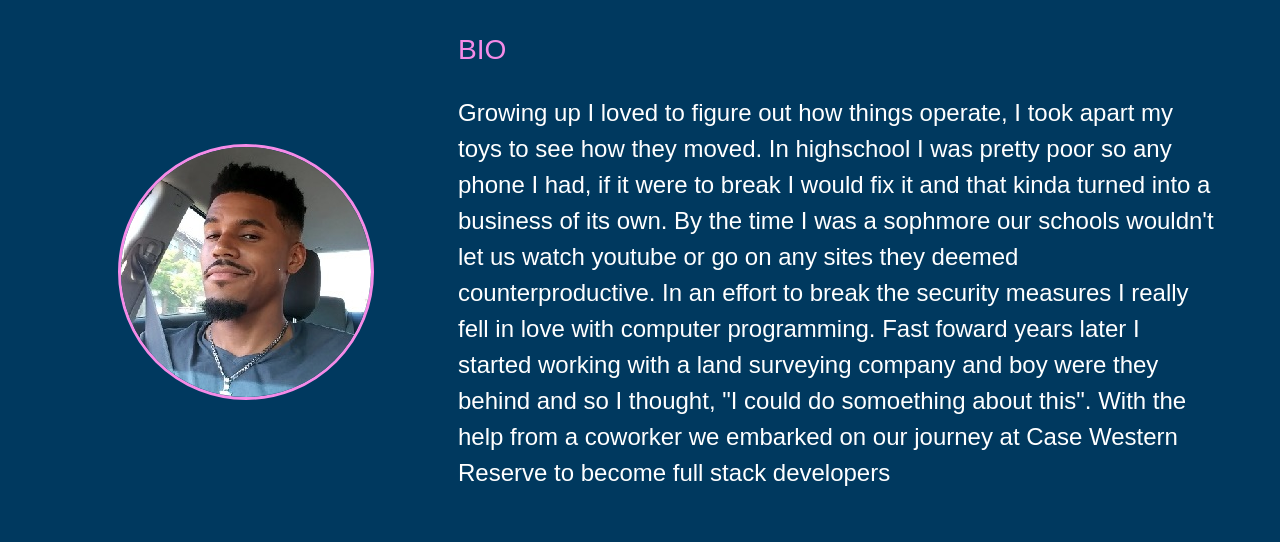
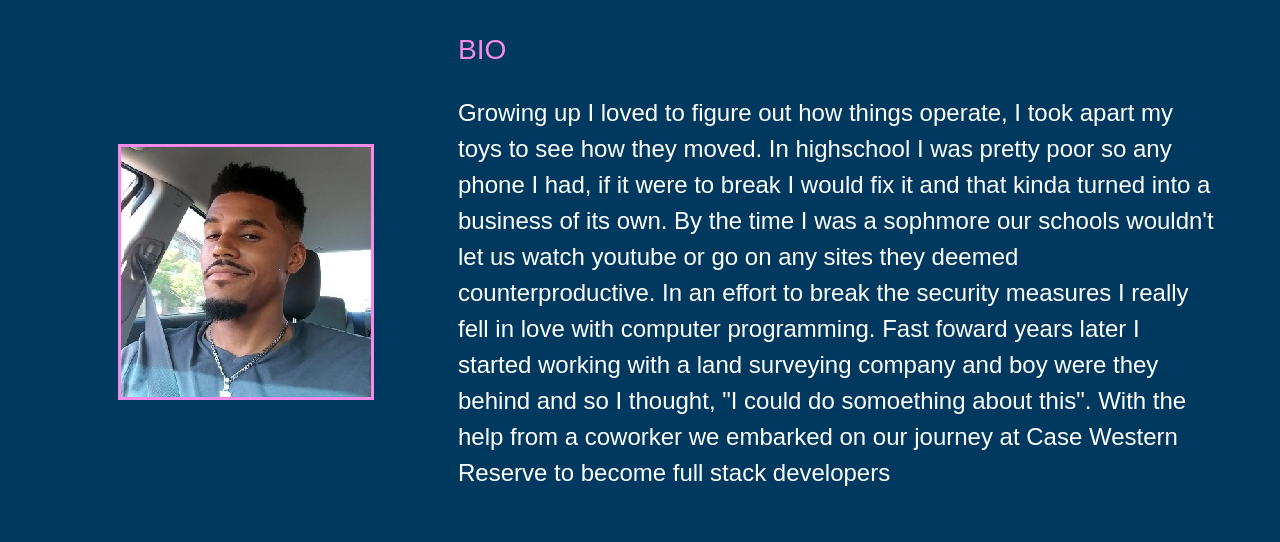
Before and after one commit to WileyLite/Fin-portfolio, a website: page Jay-main/about.html in a window 1280 px wide. Shown: the part 253-795 px from the top of the page. Drawn offline with Linux system fonts and the light colour scheme; files whose address does not match are found by name.

Commit message:
Creating portfolio pages

```diff
--- a/Jay-main/about.html
+++ b/Jay-main/about.html
@@ -61,7 +61,7 @@
       Some things about me
     </h2>
     <div class="about-info">
-      <img src="Jay-main/images/portrait.jpg" alt="Jalin Wiley" class="bio-image">
+      <img src="/images/portrait.jpg" alt="Jalin Wiley" class="bio-image">
 
       <div class="bio">
         <h3 class="text-secondary">BIO</h3>
--- a/scss/_menu.scss
+++ b/scss/_menu.scss
@@ -79,7 +79,7 @@
       width: 250px;
       height: 250px;
       background: url('../images/portrait.jpg');
-      border-radius: 100%;
+      // border-radius: 100%;
       border: solid 3px $secondary-color;
     }
   }
--- a/scss/main.scss
+++ b/scss/main.scss
@@ -84,7 +84,6 @@ main {
     .bio-image {
       grid-area: bioimage;
       margin: auto;
-      border-radius: 50%;
       border: $secondary-color 3px solid;
     }
 
```
Also changed, not shown: Jay-main/css/main.css.
